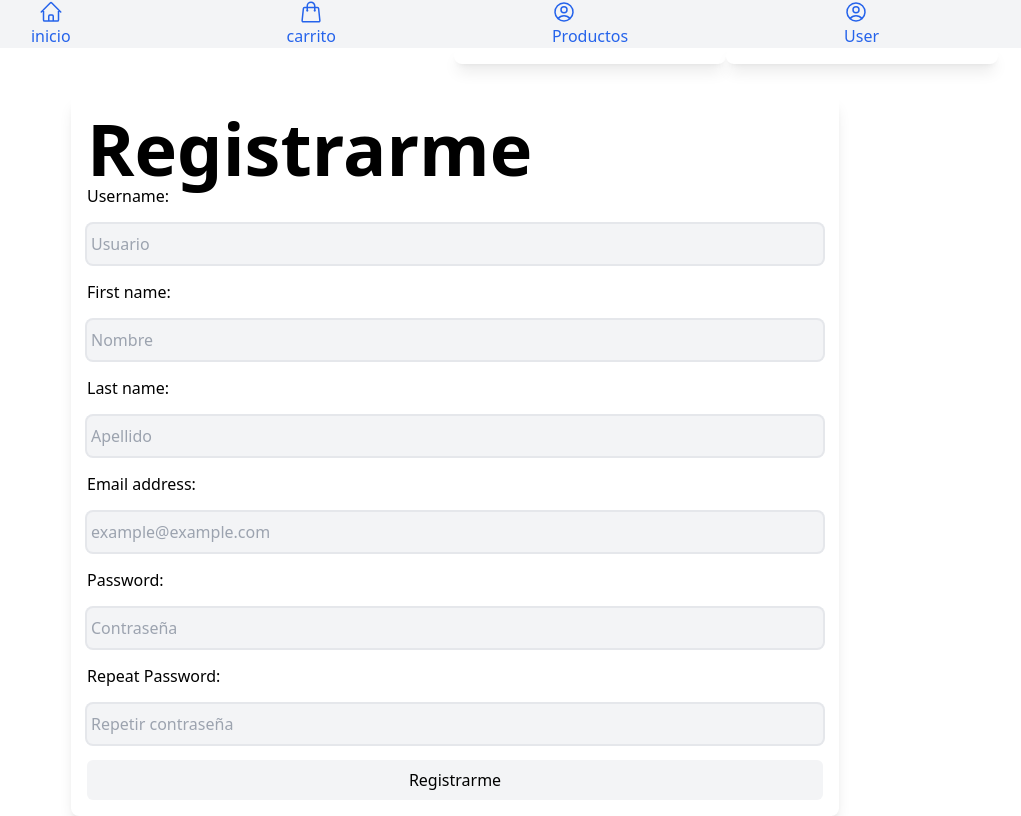
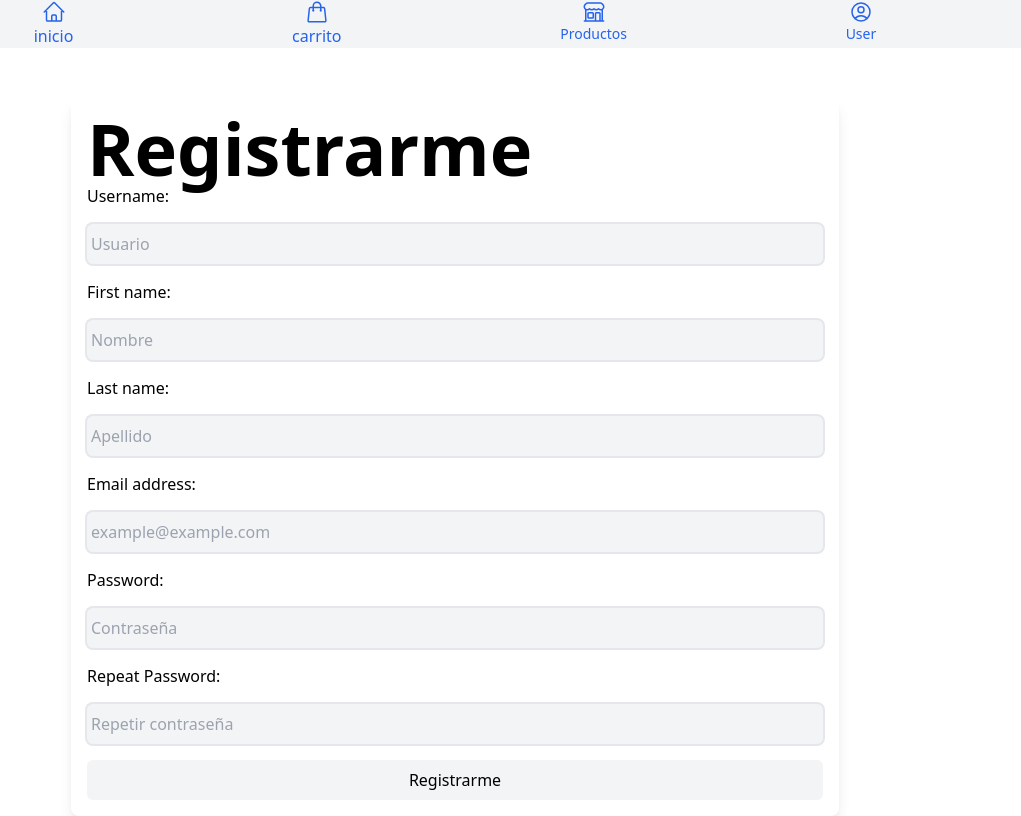
Before and after one commit to MindSetFPS/proyecto_db, a Django app: page /register/ in a window 1280 px wide. Shown: the whole page, without its empty margins (185-1206 px from the left). Run offline with Django 5.2, Linux system fonts and the light colour scheme; data that the repository does not hold is empty; some libraries are stand-ins or nearby versions.

Commit message:
fix inconsistencies

```diff
--- a/shopApp/templates/components/dropdown.html
+++ b/shopApp/templates/components/dropdown.html
@@ -15,6 +15,7 @@
         bg-white
         shadow-lg
         py-48
+        left-0 md:left-auto
         md:p-2
         w-full md:w-auto
         rounded-lg z-20"
@@ -23,13 +24,13 @@
     x-transition
     comment="Computed properties belong to :class"
     :class="`h-[calc(100dvh-${navbarHeight})] top-[${navbarHeight}]`">
-    <div class="flex flex-col justify-evenly md:w-64 h-full"  >
+    <div class="flex flex-col justify-evenly text-center md:w-64 h-full"  >
         {% for item in items %}
             {% if item.loggedin_required and request.user.is_authenticated %}
                 {% if item.url %}
-                    <a href="{% url item.url %}" class="hover:underline flex  p-2 rounded-lg text-center my-1" >
+                    <a href="{% url item.url %}" class="hover:underline flex justify-center p-2 rounded-lg text-center my-1" >
                 {% else %}
-                    <a href="{% url 'category' item.name %}" class="hover:underline flex  p-2 rounded-lg text-center my-1" >
+                    <a href="{% url 'category' item.name %}" class="hover:underline flex justify-center p-2 rounded-lg text-center my-1" >
                 {% endif %}
 
                 {% if item.icon %}
@@ -38,13 +39,12 @@
                 {{ item.name }}
                 </a>
             {% endif %}
-            {% comment %} {% if login_required is False or item.loggedin_required is False or None and request.user.is_authenticated is True or None %} {% endcomment %}
 
             {% if  login_required is False or request.user.is_authenticated is False and item.loggedin_required is False %}
                 {% if item.url %}
-                    <a href="{% url item.url %}" class="hover:underline flex  p-2 rounded-lg text-center my-1" >
+                    <a href="{% url item.url %}" class="hover:underline flex justify-center p-2 rounded-lg text-center my-1" >
                 {% else %}
-                    <a href="{% url 'category' item.name %}" class="hover:underline flex  p-2 rounded-lg text-center my-1" >
+                    <a href="{% url 'category' item.name %}" class="hover:underline flex justify-center p-2 rounded-lg text-center my-1" >
                 {% endif %}
 
                 {% if item.icon %}
--- a/shopApp/templates/components/navbarItem.html
+++ b/shopApp/templates/components/navbarItem.html
@@ -1,13 +1,10 @@
 <div
-    x-data="{ dropdownOpen: true }"
-    class="flex flex-col items-center"
+    x-data="{ dropdownOpen: false }"
+    class="flex flex-col items-center text-sm text-blue-600"
     href="{% url 'profile' %}"
     @mouseover.debounce="dropdownOpen = true" @click="dropdownOpen = ! dropdownOpen"
 >
-  <div>
-    {% include 'icons/user.html' %}
+    {% include "icons/"|add:icon %}
     <p>{{ text }}</p>
-  </div>
-
     {% include "components/dropdown.html" with items=items_list login_required=login_required %}
 </div>
--- /dev/null
+++ b/shopApp/templates/icons/shop.html
@@ -0,0 +1,3 @@
+<svg xmlns="http://www.w3.org/2000/svg" fill="none" viewBox="0 0 24 24" stroke-width="1.5" stroke="currentColor" class="size-6">
+  <path stroke-linecap="round" stroke-linejoin="round" d="M13.5 21v-7.5a.75.75 0 0 1 .75-.75h3a.75.75 0 0 1 .75.75V21m-4.5 0H2.36m11.14 0H18m0 0h3.64m-1.39 0V9.349M3.75 21V9.349m0 0a3.001 3.001 0 0 0 3.75-.615A2.993 2.993 0 0 0 9.75 9.75c.896 0 1.7-.393 2.25-1.016a2.993 2.993 0 0 0 2.25 1.016c.896 0 1.7-.393 2.25-1.015a3.001 3.001 0 0 0 3.75.614m-16.5 0a3.004 3.004 0 0 1-.621-4.72l1.189-1.19A1.5 1.5 0 0 1 5.378 3h13.243a1.5 1.5 0 0 1 1.06.44l1.19 1.189a3 3 0 0 1-.621 4.72M6.75 18h3.75a.75.75 0 0 0 .75-.75V13.5a.75.75 0 0 0-.75-.75H6.75a.75.75 0 0 0-.75.75v3.75c0 .414.336.75.75.75Z" />
+</svg>
--- a/shopApp/templates/navbar.html
+++ b/shopApp/templates/navbar.html
@@ -36,7 +36,7 @@ x-init="$nextTick(() => {
       </p>
     </a>
 
-    {% include "components/navbarItem.html" with text="Productos" items_list=categories login_required=False %}
-    {% include "components/navbarItem.html" with text="User"      items_list=links %}
+    {% include "components/navbarItem.html" with text="Productos" items_list=categories login_required=False icon="shop.html" %}
+    {% include "components/navbarItem.html" with text="User"      items_list=links                           icon="user.html" %}
   </nav>
 </div>
```
